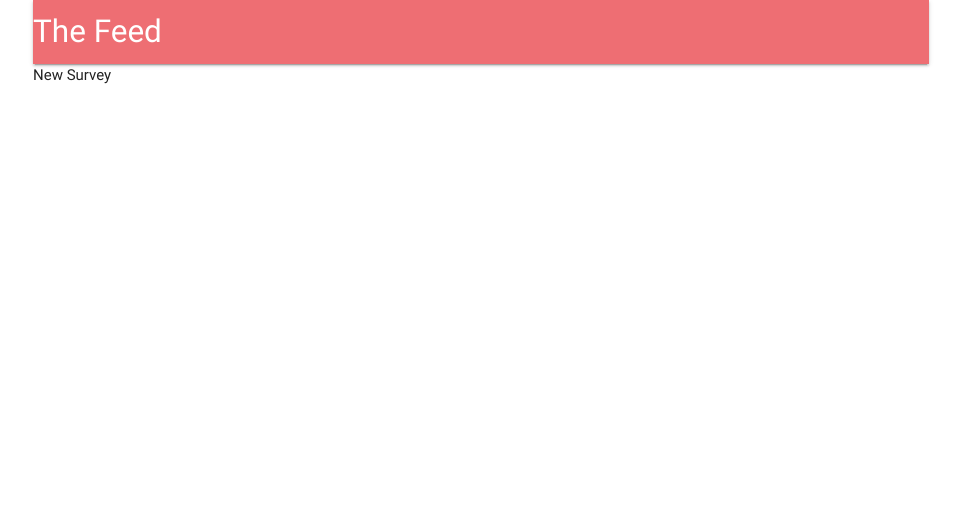
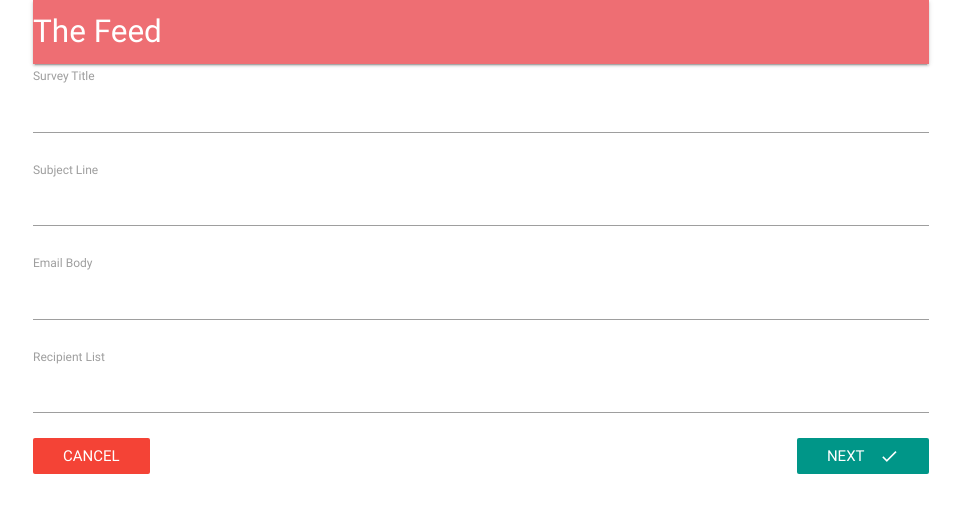
Before and after one commit to ibramos/The-Feed, a React (Create React App) app in the folder client/: page /surveys/new in a window 1280 px wide. Shown: the top 512 px of the page, without its empty margins (159-1120 px from the left). Built offline with nearby package versions, Linux system fonts and the light colour scheme; no server answers.

Commit message:
create form feature to generate survey template

```diff
--- a/client/package.json
+++ b/client/package.json
@@ -20,6 +20,7 @@
     "react-scripts": "1.0.13",
     "react-stripe-checkout": "^2.6.3",
     "redux": "^3.7.2",
+    "redux-form": "^7.0.4",
     "redux-thunk": "^2.2.0"
   },
   "scripts": {
--- a/client/public/index.html
+++ b/client/public/index.html
@@ -10,6 +10,7 @@
     -->
     <link rel="manifest" href="%PUBLIC_URL%/manifest.json">
     <link rel="shortcut icon" href="%PUBLIC_URL%/favicon.ico">
+    <link href="https://fonts.googleapis.com/icon?family=Material+Icons" rel="stylesheet">
     <!--
       Notice the use of %PUBLIC_URL% in the tags above.
       It will be replaced with the URL of the `public` folder during the build.
@@ -19,7 +20,7 @@
       work correctly both with client-side routing and a non-root public URL.
       Learn how to configure a non-root public URL by running `npm run build`.
     -->
-    <title>React App</title>
+    <title>The Feed</title>
   </head>
   <body>
     <noscript>
--- a/client/src/components/App.js
+++ b/client/src/components/App.js
@@ -1,10 +1,10 @@
 import React, { Component } from "react";
 import { BrowserRouter, Route } from "react-router-dom";
-import {connect} from "react-redux"
-import * as actions from '../actions/actions'
+import { connect } from "react-redux";
+import * as actions from "../actions/actions";
 import Header from "./Header";
 import Dashboard from "./Dashboard";
-import NewSurvey from "./NewSurvey";
+import NewSurvey from "./surveys/NewSurvey";
 import LandingPage from "./LandingPage";
 
 class App extends Component {
@@ -14,16 +14,14 @@
 
   render() {
     return (
+      <BrowserRouter>
         <div className="container">
-        <BrowserRouter>
-          <div>
           <Header />
           <Route exact path="/" component={LandingPage} />
           <Route exact path="/surveys" component={Dashboard} />
           <Route path="/surveys/new" component={NewSurvey} />
         </div>
       </BrowserRouter>
-      </div>
     );
   }
 }
--- a/client/src/components/Dashboard.js
+++ b/client/src/components/Dashboard.js
@@ -1,9 +1,17 @@
-import React, { Component } from "react";
+import React from "react";
+import { Link } from "react-router-dom";
 
-class Dashboard extends Component {
-  render() {
-    return <div> Dashboard </div>;
-  }
-}
+const Dashboard = () => {
+  return (
+    <div>
+      Dashboard
+      <div className="fixed-action-btn">
+        <Link to="/surveys/new" className="btn-floating btn-large red">
+          <i className="material-icons">add</i>
+        </Link>
+      </div>
+    </div>
+  );
+};
 
 export default Dashboard;
--- /dev/null
+++ b/client/src/components/surveys/FormField.js
@@ -0,0 +1,14 @@
+import React from "react";
+
+export default ({ input, label, meta: { error, touched } }) => {
+  console.log("input: ", input);
+  return (
+    <div>
+      <label>{label}</label>
+      <input {...input} style={{ marginBottom: "5px" }} />
+      <div className="red-text" style={{ marginBottom: "20px" }}>
+        {touched && error}
+      </div>
+    </div>
+  );
+};
--- a/client/src/components/NewSurvey.js
+++ b/client/src/components/surveys/NewSurvey.js
@@ -1,9 +1,12 @@
 import React, { Component } from "react";
+import SurveyForm from "./SurveyForm";
 
 class NewSurvey extends Component {
   render() {
     return (
-<div>New Survey</div>
+      <div>
+        <SurveyForm />
+      </div>
     );
   }
 }
--- /dev/null
+++ b/client/src/components/surveys/SurveyForm.js
@@ -0,0 +1,64 @@
+import _ from "lodash";
+import React, { Component } from "react";
+import { reduxForm, Field } from "redux-form";
+import { Link } from "react-router-dom";
+import FormField from "./FormField";
+
+const FIELDS = [
+  { label: "Survey Title", name: "title" },
+  { label: "Subject Line", name: "subject" },
+  { label: "Email Body", name: "body" },
+  { label: "Recipient List", name: "emails" }
+];
+
+class SurveyForm extends Component {
+  renderFields() {
+    return _.map(FIELDS, ({ label, name }) => {
+      return (
+        <Field
+          key={name}
+          component={FormField}
+          type="text"
+          label={label}
+          name={name}
+        />
+      );
+    });
+  }
+
+  render() {
+    return (
+      <div>
+        <form
+          onSubmit={this.props.handleSubmit(values => {
+            console.log(values);
+          })}
+        >
+          {this.renderFields()}
+          <Link to="/surveys" className="red btn-flat left white-text">
+            Cancel
+          </Link>
+          <button type="submit" className="teal btn-flat right white-text">
+            Next
+            <i className="material-icons right">done</i>
+          </button>
+        </form>
+      </div>
+    );
+  }
+}
+
+function validate(values) {
+  const errors = {};
+  _.each(FIELDS, ({ name }) => {
+    if (!values[name]) {
+      errors[name] = "Please provide a value.";
+    }
+  });
+  return errors;
+}
+
+export default reduxForm({
+  validate,
+  form: "surveyForm"
+})(SurveyForm);
--- a/client/src/index.js
+++ b/client/src/index.js
@@ -8,6 +8,7 @@
 import App from "./components/App";
 import reducers from "./reducers/combine";
 
+//remove later - usage to test out survey routes
 import axios from 'axios'
 window.axios = axios
 
--- a/client/src/reducers/combine.js
+++ b/client/src/reducers/combine.js
@@ -1,6 +1,8 @@
 import { combineReducers } from "redux";
+import { reducer as reduxForm} from "redux-form";
 import oAuthReducer from "./oAuthReducer";
 
 export default combineReducers({
-  oAuth: oAuthReducer
+  oAuth: oAuthReducer,
+  form: reduxForm
 });
--- a/package.json
+++ b/package.json
@@ -31,6 +31,7 @@
     "concurrently": "^3.5.0",
     "cookie-session": "^1.3.1",
     "express": "^4.15.4",
+    "lodash": "^4.17.4",
     "mongoose": "^4.11.10",
     "passport": "^0.4.0",
     "passport-google-oauth20": "^1.0.0",
```
Also changed, not shown: 2 other files (tests, documents, lock files or other folders). Lines whose indentation alone changed are shown as unchanged.
